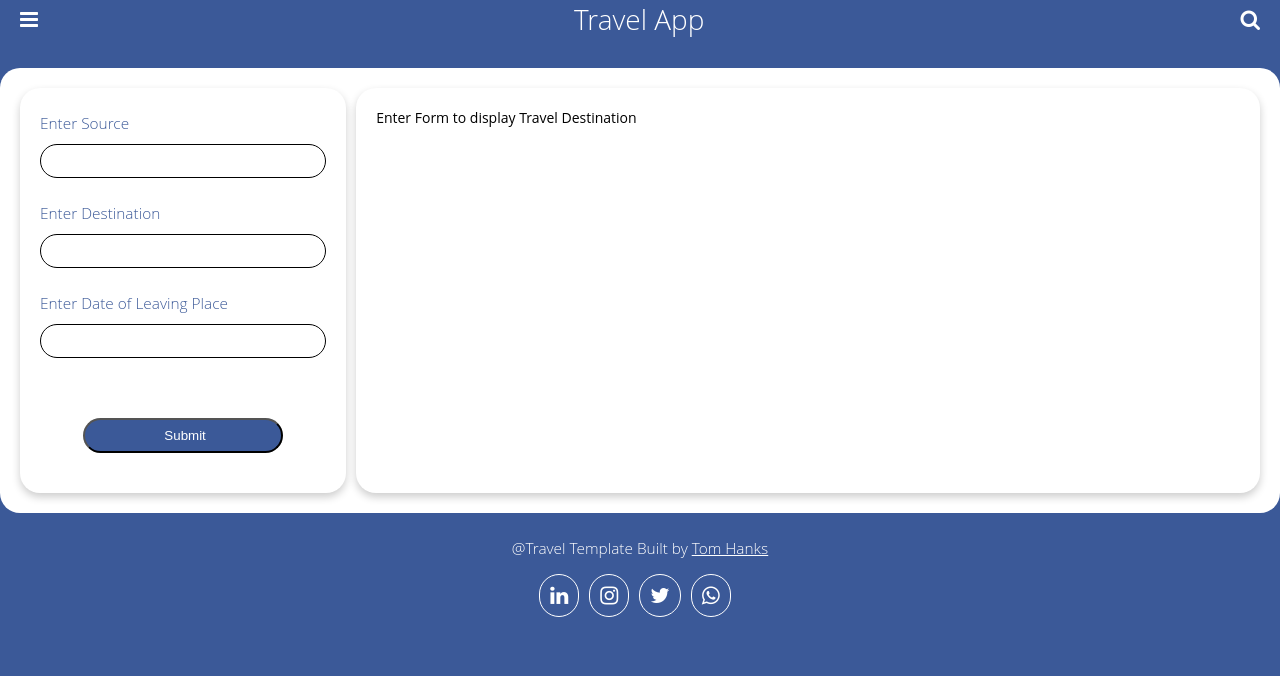
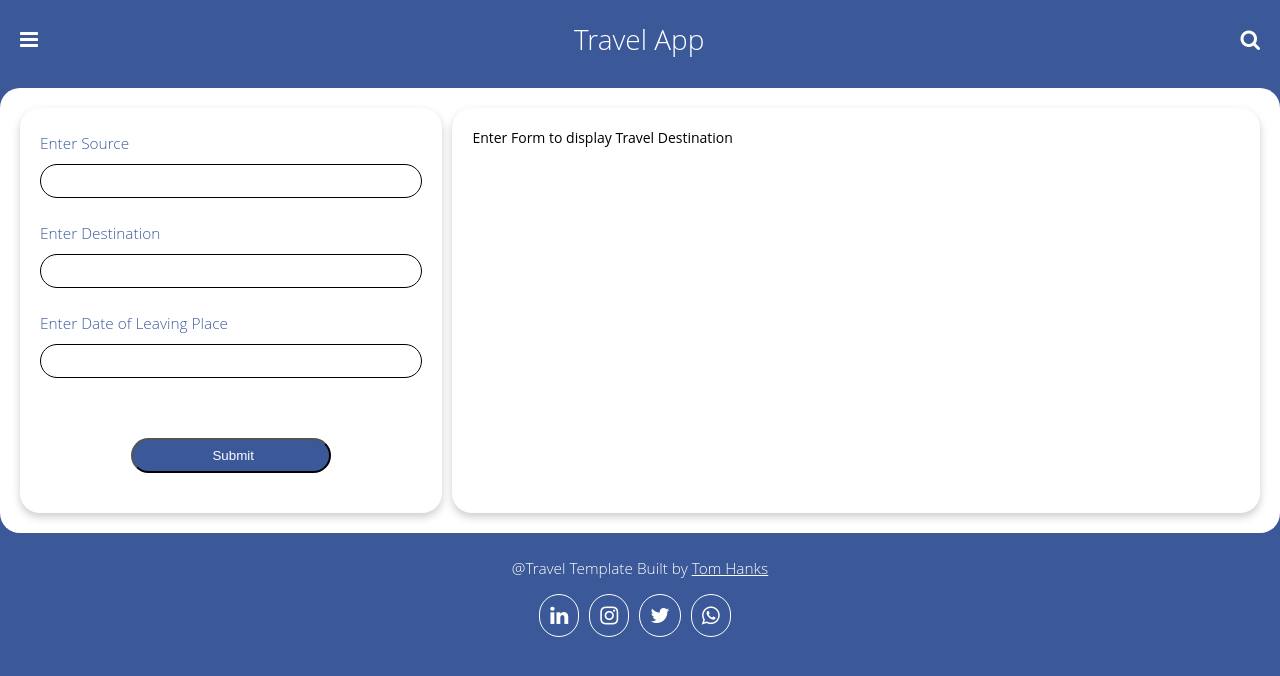
Before and after one commit to sparsh/travel-app, a website built with webpack: page src/client/views/index.html in a window 1280 px wide. Built offline with nearby package versions, Linux system fonts and the light colour scheme.

Commit message:
baisc designing

```diff
--- a/src/client/styles/main-styles.scss
+++ b/src/client/styles/main-styles.scss
@@ -21,7 +21,7 @@ body {
   color: #fff;
   // margin-bottom: 10px;
   display: flex;
-  padding: 0px 20px 0px 20px;
+  padding: 20px;
   flex-direction: row;
   justify-content: space-between;
   align-items: center;
@@ -31,14 +31,17 @@ body {
   grid-area: cn;
   display: grid;
   grid-gap: 10px;
-  margin-top: 20px;
   background-color: white;
   padding: 20px;
   border-radius: 20px;
 }
 .input-form {
+  grid-area: if;
+  min-width: 350px;
+}
+
+.form-parent {
     box-shadow: 0 4px 8px 0 rgba(0, 0, 0, 0.2);
-  grid-area: if;
     justify-content: center;
     border-radius: 20px;
     background-color: white;
--- a/src/client/views/index.html
+++ b/src/client/views/index.html
@@ -15,6 +15,7 @@
         </header>
         <div class="content responsive">
             <div class="input-form">
+                <div class="form-parent">
                     <h3>Enter Source</h3>
                     <input id="long-text-input" type="text" />
                     <h3>Enter Destination</h3>
@@ -22,6 +23,8 @@
                     <h3>Enter Date of Leaving Place</h3>
                     <input id="long-text-input" type="text" />
                     <input id="submit" type="submit" />
+                </div>
+
             </div>
             <div class="travel-list">Enter Form to display Travel Destination</div>
          </div>
```
Lines whose indentation alone changed are shown as unchanged.
